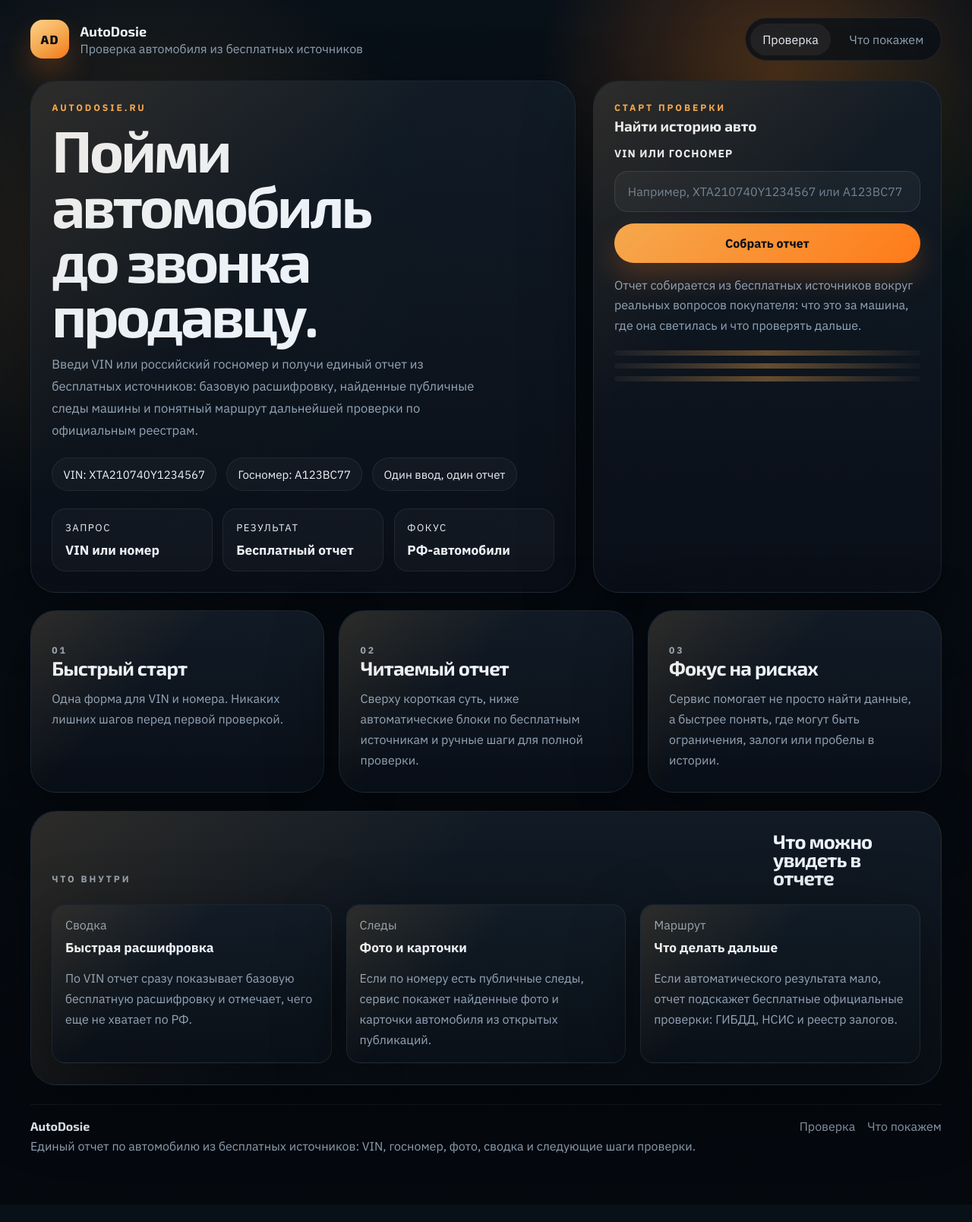
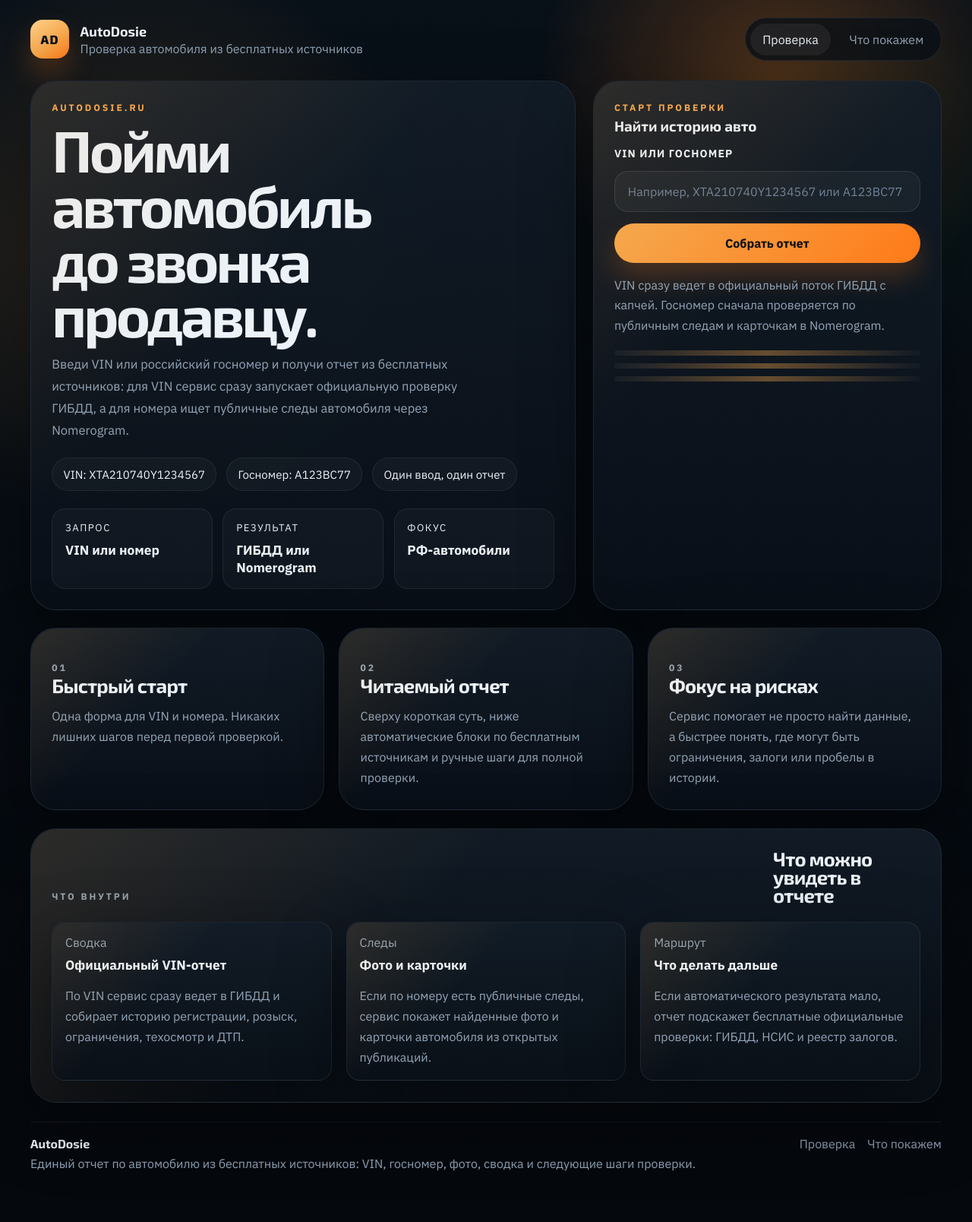
Before and after one commit to soul4bit/autodosie, a FastAPI app: page / in a window 1280 px wide. Shown: the whole page at 76% size. Before the commit the page ends 1518 px from the top, so only its background shows below. Run offline with FastAPI, Linux system fonts and the light colour scheme.

Commit message:
feat: route vin checks to official gibdd flow and clarify plate-to-vin limits

```diff
--- a/src/autodosie_bot/templates/index.html
+++ b/src/autodosie_bot/templates/index.html
@@ -8,8 +8,8 @@
     <p class="eyebrow">autodosie.ru</p>
     <h1>Пойми автомобиль до звонка продавцу.</h1>
     <p class="hero-text">
-      Введи VIN или российский госномер и получи единый отчет из бесплатных источников: базовую расшифровку,
-      найденные публичные следы машины и понятный маршрут дальнейшей проверки по официальным реестрам.
+      Введи VIN или российский госномер и получи отчет из бесплатных источников: для VIN сервис сразу
+      запускает официальную проверку ГИБДД, а для номера ищет публичные следы автомобиля через Nomerogram.
     </p>
 
     <div class="hero-points">
@@ -25,7 +25,7 @@
       </article>
       <article>
         <span>Результат</span>
-        <strong>Бесплатный отчет</strong>
+        <strong>ГИБДД или Nomerogram</strong>
       </article>
       <article>
         <span>Фокус</span>
@@ -59,8 +59,8 @@
     <p class="form-message is-error">{{ error_message }}</p>
     {% else %}
     <p class="form-message">
-      Отчет собирается из бесплатных источников вокруг реальных вопросов покупателя: что это за машина,
-      где она светилась и что проверять дальше.
+      VIN сразу ведет в официальный поток ГИБДД с капчей. Госномер сначала проверяется по публичным
+      следам и карточкам в Nomerogram.
     </p>
     {% endif %}
 
@@ -98,8 +98,8 @@
   <div class="source-strip-grid">
     <article>
       <span>Сводка</span>
-      <strong>Быстрая расшифровка</strong>
-      <p>По VIN отчет сразу показывает базовую бесплатную расшифровку и отмечает, чего еще не хватает по РФ.</p>
+      <strong>Официальный VIN-отчет</strong>
+      <p>По VIN сервис сразу ведет в ГИБДД и собирает историю регистрации, розыск, ограничения, техосмотр и ДТП.</p>
     </article>
     <article>
       <span>Следы</span>
--- a/src/autodosie_bot/web.py
+++ b/src/autodosie_bot/web.py
@@ -146,6 +146,18 @@ def build_app() -> FastAPI:
                 error_message=(
                     "Нужен VIN из 17 символов или российский госномер в формате A123BC77 либо A123BC777."
                 ),
+            )
+
+        if query.kind == "vin":
+            return await _start_gibdd_captcha_flow(
+                config=config,
+                request=request,
+                templates=templates,
+                gibdd_check_service=gibdd_check_service,
+                gibdd_challenges=gibdd_challenges,
+                query=query,
+                error_message="",
+                status_code=status.HTTP_200_OK,
             )
 
         try:
@@ -312,6 +324,19 @@ def build_app() -> FastAPI:
                     "ok": False,
                     "error": "invalid_query",
                     "message": "Expected a 17-character VIN or a Russian plate like A123BC77.",
+                },
+            )
+
+        if query.kind == "vin":
+            return JSONResponse(
+                status_code=status.HTTP_409_CONFLICT,
+                content={
+                    "ok": False,
+                    "error": "captcha_required",
+                    "message": "Official GIBDD VIN checks require captcha in the web flow.",
+                    "query_type": query.kind,
+                    "query_value": query.value,
+                    "next_url": f"/report/gibdd?q={query.value}",
                 },
             )
 
```
Also changed, not shown: src/autodosie_bot/services/free_report.py (+7 -0 lines), src/autodosie_bot/templates/sources.html (+5 -5 lines), README.md.
